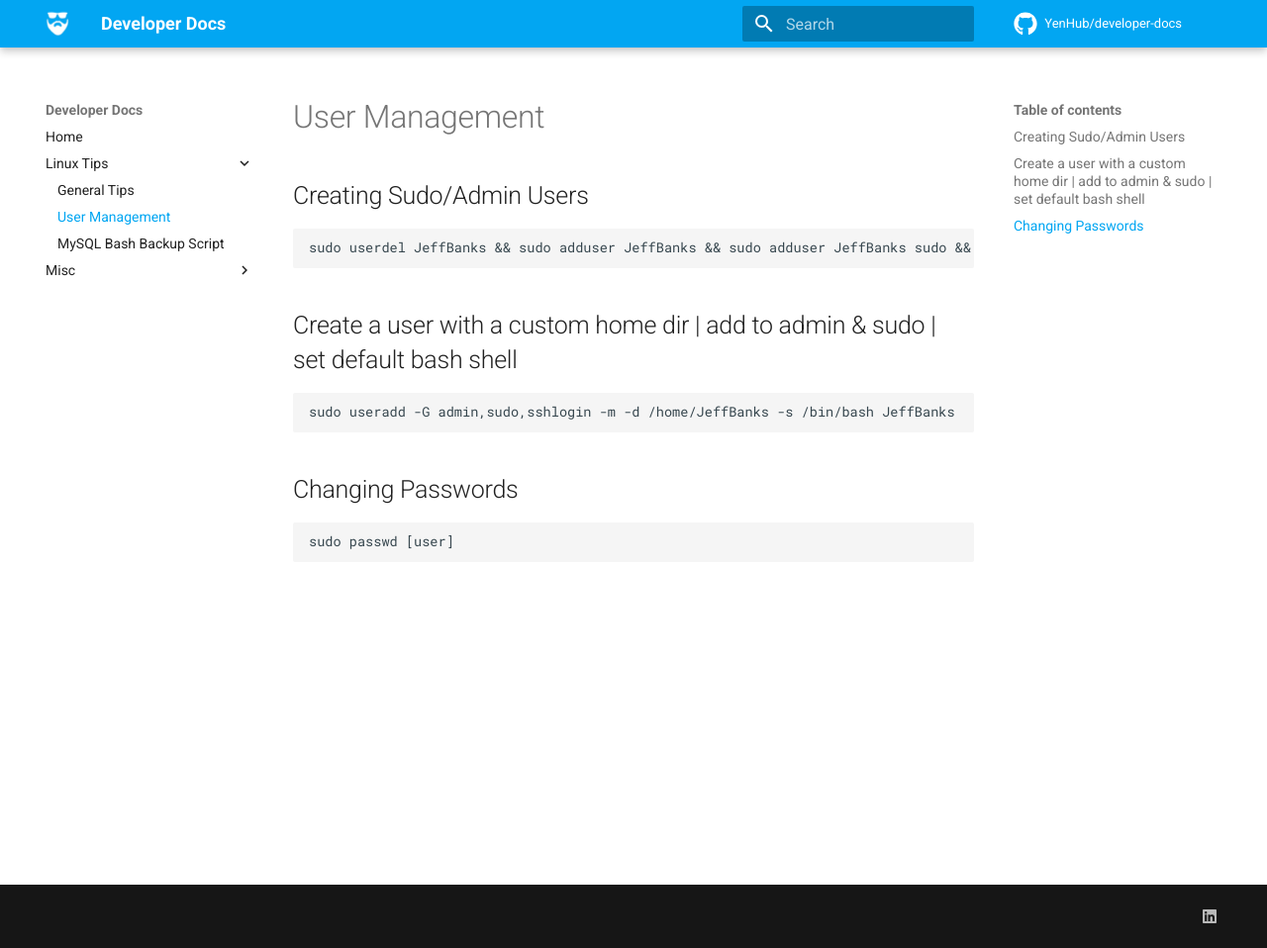
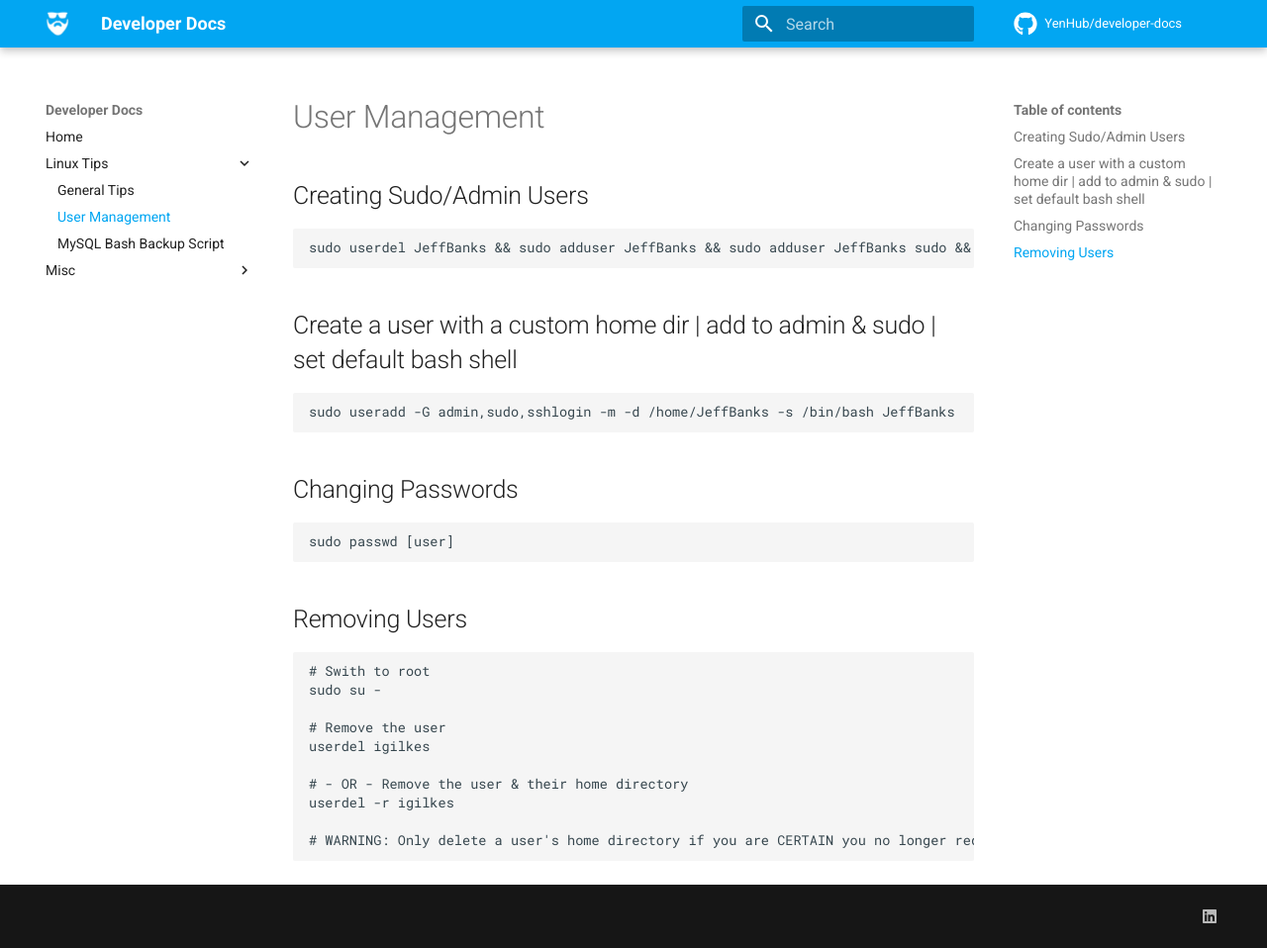
Before and after one commit to YenHub/developer-docs, an MkDocs documentation site: the page built from docs/linux-tips/user-management.md, in a window 1280 px wide and 958 px high. Shown: the whole window at 99% size. Built offline with MkDocs 1.6.1 and Material for MkDocs 9.7.7, drawn with Linux system fonts in a browser that asks for light colours; comment, search, counter and statistics services are not loaded.

Commit message:
🔨 Add deleting users

````diff
--- a/docs/linux-tips/user-management.md
+++ b/docs/linux-tips/user-management.md
@@ -17,3 +17,18 @@ sudo useradd -G admin,sudo,sshlogin -m -d /home/JeffBanks -s /bin/bash JeffBanks
 ```sh
 sudo passwd [user]
 ```
+
+## Removing Users
+
+```bash
+# Swith to root
+sudo su -
+
+# Remove the user
+userdel igilkes
+
+# - OR - Remove the user & their home directory
+userdel -r igilkes
+
+# WARNING: Only delete a user's home directory if you are CERTAIN you no longer require any of their scripts, files, or emails!
+```
````
